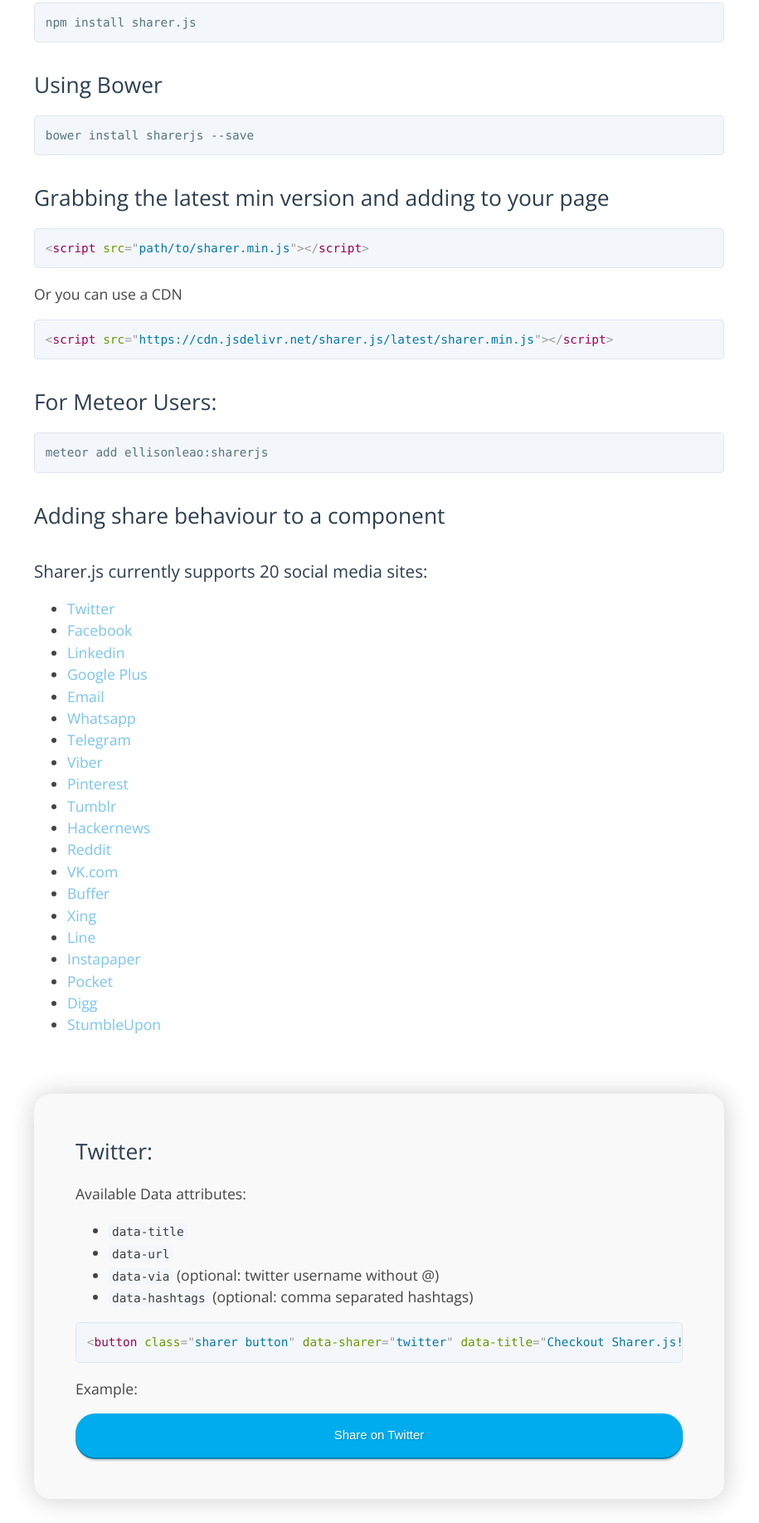
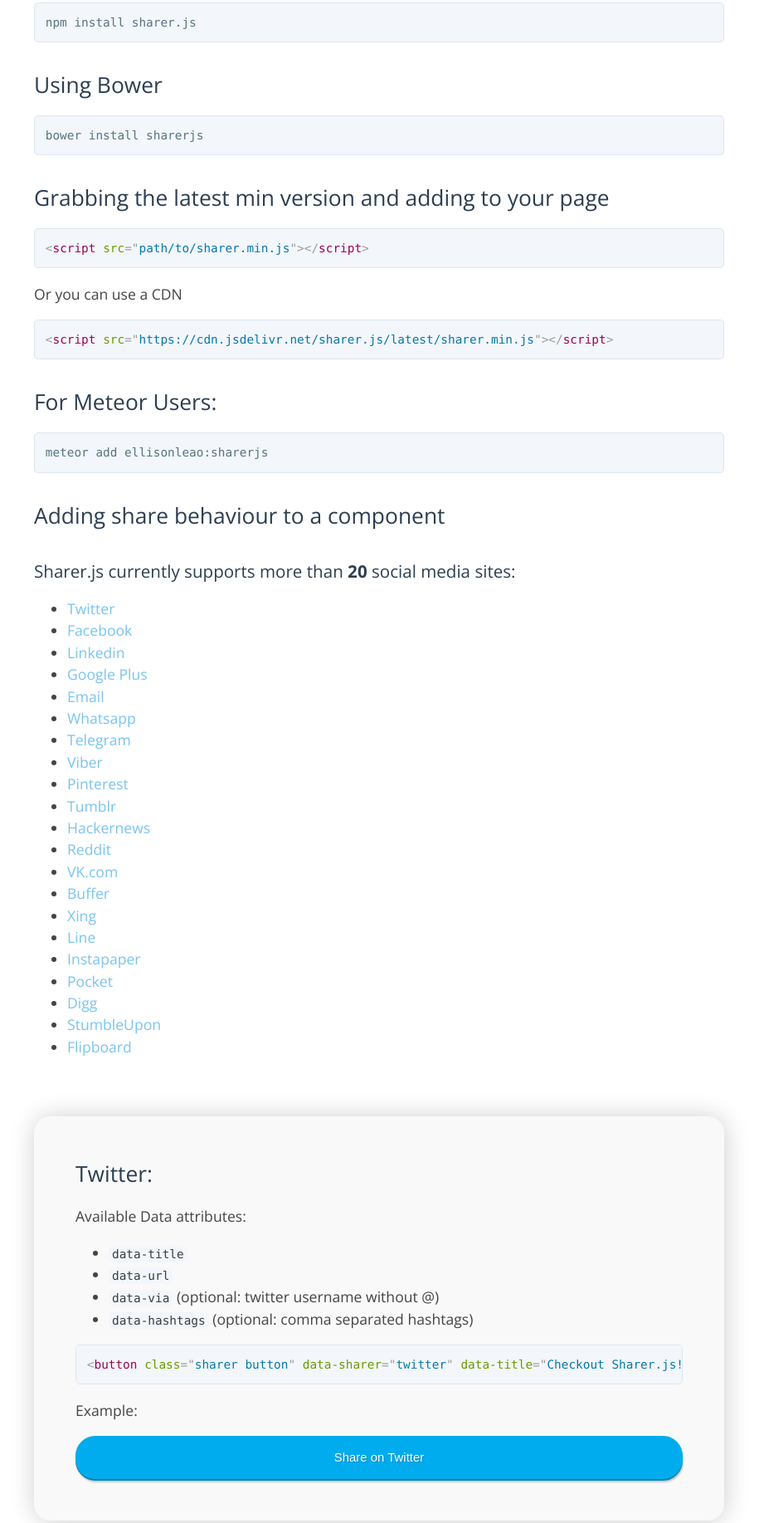
Before and after one commit to ellisonleao/sharer.js, a plain HTML site: page index.html in a window 1280 px wide. Shown: the part 689-2524 px from the top of the page at 83% size, without its empty margins (183-1098 px from the left). Drawn offline with nearby package versions, Linux system fonts and the light colour scheme.

Commit message:
update docs

```diff
--- a/index.html
+++ b/index.html
@@ -65,7 +65,7 @@
                 <a class="anchor" href="#using-bower" aria-hidden="true"></a>
                 Using Bower
             </h2>
-            <pre>bower install sharerjs --save</pre>
+            <pre>bower install sharerjs</pre>
 
             <h2>
                 <a id="min-version" class="anchor" href="#min-version" aria-hidden="true"></a>
@@ -83,7 +83,7 @@
             </h2>
 
             <h3>
-                <a id="available-sharer-components" class="anchor" href="#available-sharer-components" aria-hidden="true"></a>Sharer.js currently supports 20 social media sites:
+                <a id="available-sharer-components" class="anchor" href="#available-sharer-components" aria-hidden="true"></a>Sharer.js currently supports more than <strong>20</strong> social media sites:
             </h3>
 
             <ul>
@@ -107,6 +107,7 @@
                 <li><a href="#pocket">Pocket</a></li>
                 <li><a href="#digg">Digg</a></li>
                 <li><a href="#stumbleupon">StumbleUpon</a></li>
+                <li><a href="#flipboard">Flipboard</a></li>
             </ul>
             <br/>
             <br/>
@@ -495,13 +496,33 @@
                 <button class="sharer button" data-sharer="stumbleupon" data-title="Checkout Sharer.js!" data-url="https://ellisonleao.github.io/sharer.js/">Share on StumbleUpon</button>
             </div>
 
+
+            <div class="component">
+                <h2>
+		    <a id="flipboard" class="anchor" href="#flipboard" aria-hidden="true"></a>Flipboard
+                </h2>
+
+                <p>Available Data attributes:</p>
+
+                <ul>
+                    <li><code>data-title</code></li>
+                    <li><code>data-url</code></li>
+                </ul>
+
+                <pre><code class="language-markup">&lt;button class="sharer button" data-sharer="flipboard" data-title="Checkout Sharer.js!" data-url="https://ellisonleao.github.io/sharer.js/"&gt;Share on Flipboard&lt;/button&gt;</code></pre>
+
+                <p>Example:</p>
+
+                <button class="sharer button" data-sharer="flipboard" data-title="Checkout Sharer.js!" data-url="https://ellisonleao.github.io/sharer.js/">Share on Flipboard</button>
+            </div>
+
             <footer class="site-footer">
                 <span class="site-footer-owner"><a href="https://github.com/ellisonleao/sharer.js">Sharer.js</a> is maintained by <a href="https://github.com/ellisonleao">ellisonleao</a>.</span>
-
+                <p> <a href="#available-sharer-components">Back to top</a> </p>
             </footer>
 
         </section>
-        <script src="https://cdn.jsdelivr.net/sharer.js/0.2.8/sharer.min.js"></script>
+        <script src="https://cdn.jsdelivr.net/sharer.js/0.2.9/sharer.min.js"></script>
         <script src="js/prism.js"></script>
         <script>
             (function(i,s,o,g,r,a,m){i['GoogleAnalyticsObject']=r;i[r]=i[r]||function(){
--- a/stylesheets/custom.css
+++ b/stylesheets/custom.css
@@ -93,7 +93,10 @@
   background-color: #EB4924;
   box-shadow: 0 2px 0 #EB4924, 1px 4px 2px rgba(0,0,0,0.2);
 }
-
+button[data-sharer="flipboard"] {
+  background-color: #E02828;
+  box-shadow: 0 2px 0 #E02828, 1px 4px 2px rgba(0,0,0,0.2);
+}
 
 button:active {
   box-shadow: 0 0 0 transparent;
```
